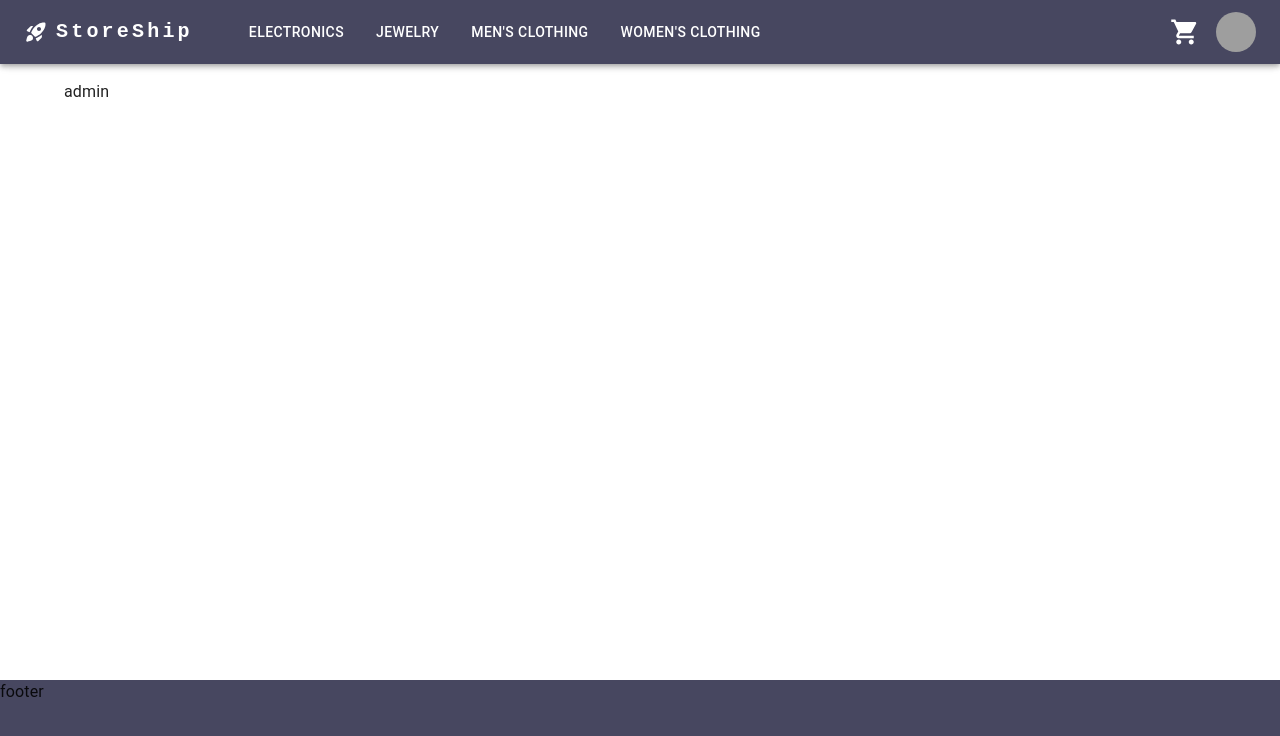
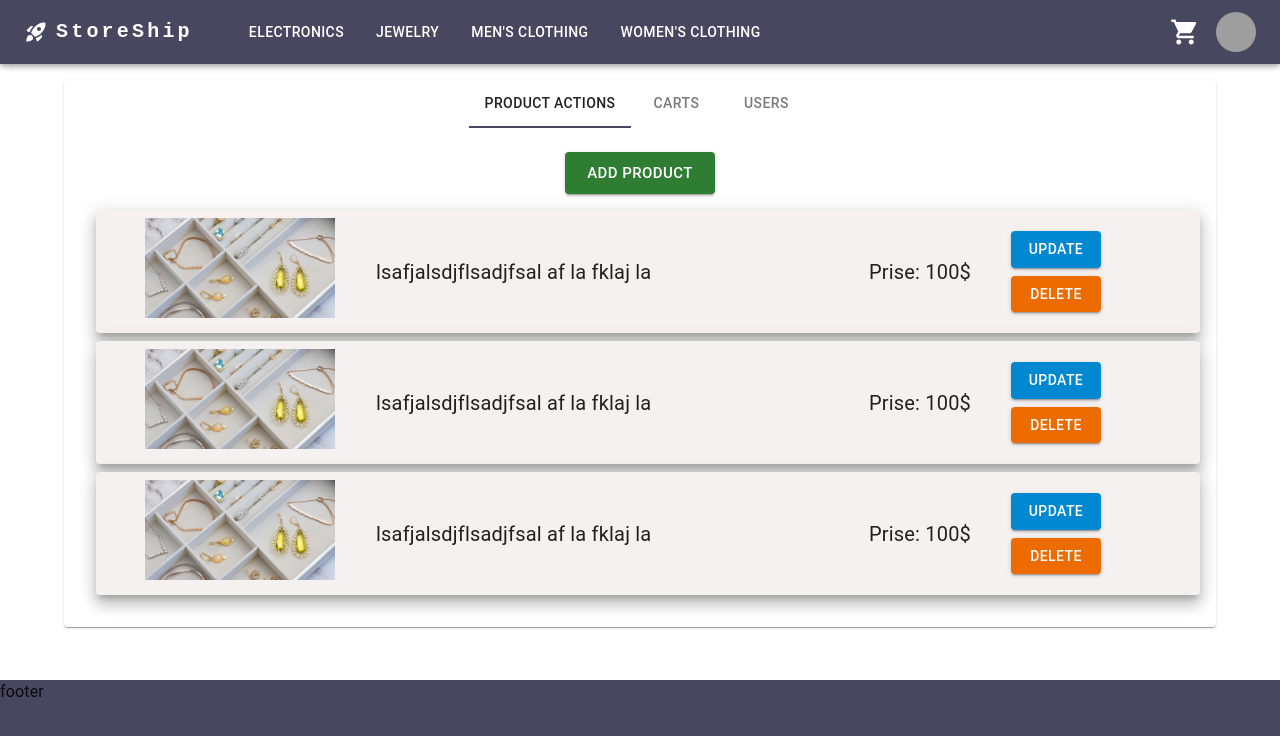
Before and after one commit to SmorzhaniukCinis/storeship, a React (Create React App) app: page /admin in a window 1280 px wide. Shown: the top 736 px of the page. Built offline with nearby package versions, Linux system fonts and the light colour scheme; grey boxes are pictures that could not be loaded.

Commit message:
admin panel: make products tab

```diff
--- a/src/components/AdminPanel/AdminPanel.tsx
+++ b/src/components/AdminPanel/AdminPanel.tsx
@@ -1,9 +1,74 @@
 import React from 'react';
+import {Paper, Tab, Tabs} from "@mui/material";
+import Box from "@mui/material/Box";
+import Typography from "@mui/material/Typography";
+import {AdminProductsList} from "./AdminProductsList";
+
+interface TabPanelProps {
+    children?: React.ReactNode;
+    index: number;
+    value: number;
+}
+
+function TabPanel(props: TabPanelProps) {
+    const {children, value, index, ...other} = props;
+
+    return (
+        <div
+            role="tabpanel"
+            hidden={value !== index}
+            id={`simple-tabpanel-${index}`}
+            aria-labelledby={`simple-tab-${index}`}
+            {...other}
+        >
+            {value === index && (
+                <Box sx={{p: 3, width: '100%'}}>
+                    {children}
+                </Box>
+            )}
+        </div>
+    );
+}
+
+function a11yProps(index: number) {
+    return {
+        id: `simple-tab-${index}`,
+        'aria-controls': `simple-tabpanel-${index}`,
+    };
+}
+
 
 export const AdminPanel = () => {
+    const [value, setValue] = React.useState(0);
+
+    const handleChange = (event: React.SyntheticEvent, newValue: number) => {
+        setValue(newValue);
+    };
+
     return (
-        <div>
-            admin
-        </div>
+        <Paper sx={{width: '100%'}}>
+            <Tabs
+                centered
+                value={value}
+                onChange={handleChange}
+                textColor="inherit"
+                indicatorColor="primary"
+                aria-label="secondary tabs example"
+                sx={{width: '100%', display: 'flex', justifyContent: 'space-around'}}
+            >
+                <Tab label="Product Actions" {...a11yProps(0)} />
+                <Tab label="Carts" {...a11yProps(1)} />
+                <Tab label="Users" {...a11yProps(2)} />
+            </Tabs>
+            <TabPanel value={value} index={0}>
+                <AdminProductsList/>
+            </TabPanel>
+            <TabPanel value={value} index={1}>
+                Item Two
+            </TabPanel>
+            <TabPanel value={value} index={2}>
+                Item Three
+            </TabPanel>
+        </Paper>
     );
 };
--- /dev/null
+++ b/src/components/AdminPanel/AdminProductItem.tsx
@@ -0,0 +1,32 @@
+import React from 'react';
+import {Paper} from "@mui/material";
+import testImg from '../../assets/jewelryBG.jpg'
+import Grid from "@mui/material/Unstable_Grid2";
+import Typography from "@mui/material/Typography";
+import Button from "@mui/material/Button";
+
+export const AdminProductItem = () => {
+    return (
+        <Paper elevation={10} sx={{bgcolor: 'secondary.main', m: 1, p: 1, width: '100%'}}>
+            <Grid container sx={{display: 'flex', alignItems: 'center'}}>
+                <Grid xs={12} md={3} textAlign='center'>
+                    <img src={testImg} alt="" style={{maxWidth: '100%', maxHeight: 100}}/>
+                </Grid>
+                <Grid xs={12} md={5} textAlign={{xs: 'center', md: 'start'}}>
+                    <Typography fontSize={20}>
+                        lsafjalsdjflsadjfsal af la fklaj la
+                    </Typography>
+                </Grid>
+                <Grid xs={12} md={2} textAlign='center'>
+                    <Typography fontSize={20}>
+                        Prise: 100$
+                    </Typography>
+                </Grid>
+                <Grid xs={12} md={1} textAlign='center' display='flex' flexDirection='column'>
+                    <Button variant='contained' color='info' sx={{mb:1}}>update</Button>
+                    <Button variant='contained' color='warning'>delete</Button>
+                </Grid>
+            </Grid>
+        </Paper>
+    );
+};
--- /dev/null
+++ b/src/components/AdminPanel/AdminProductsList.tsx
@@ -0,0 +1,16 @@
+import React from 'react';
+import Button from "@mui/material/Button";
+import {AdminProductItem} from "./AdminProductItem";
+import Grid from "@mui/material/Unstable_Grid2";
+import Box from "@mui/material/Box";
+
+export const AdminProductsList = () => {
+    return (
+        <Box textAlign='center'>
+            <Button sx={{mb: 1}} size='large' variant='contained' color={'success'}>add product</Button>
+                <AdminProductItem/>
+                <AdminProductItem/>
+                <AdminProductItem/>
+        </Box>
+    );
+};
```
